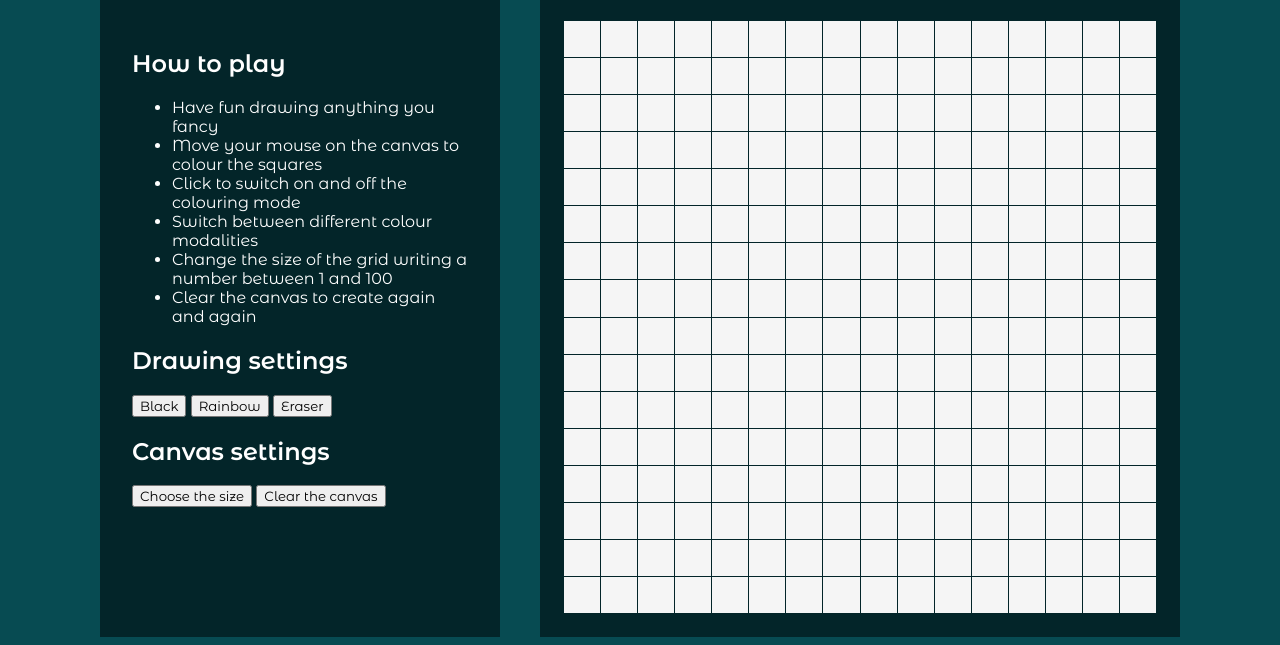
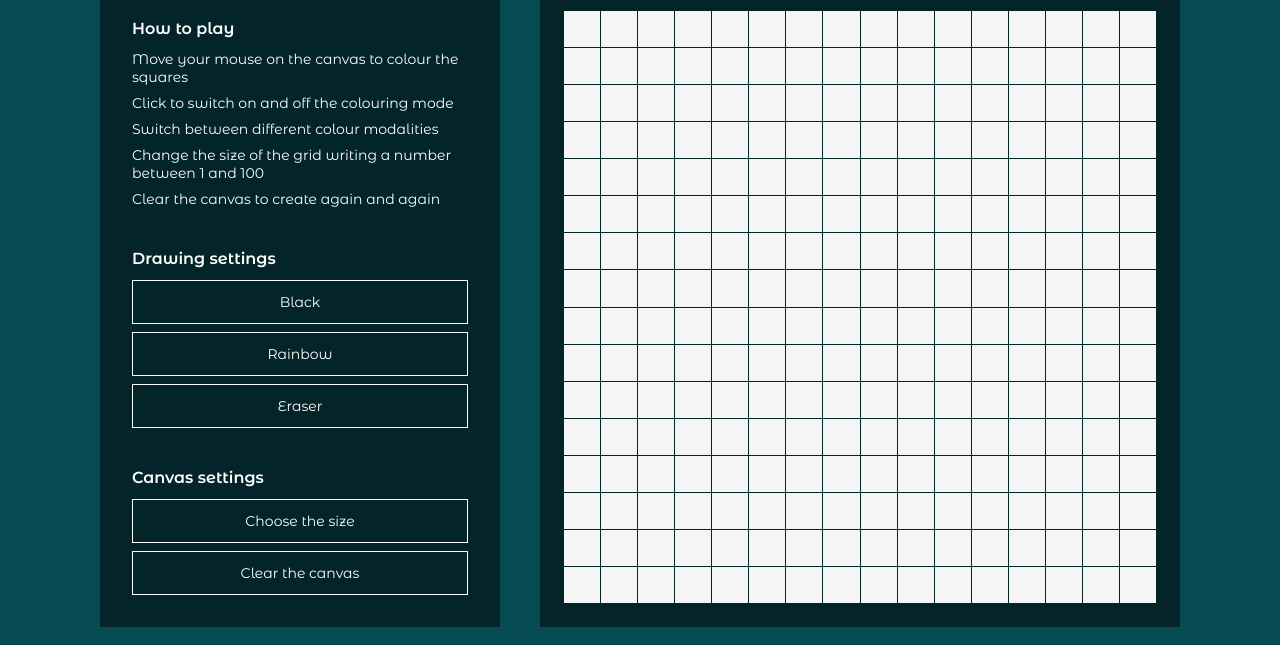
Before and after one commit to ilariaciavarella/odin-etchASketch, a plain HTML site: page index.html in a window 1280 px wide. Shown: the part 155-800 px from the top of the page. Drawn offline with Linux system fonts and the light colour scheme.

Commit message:
Finish styling the UI

```diff
--- a/index.html
+++ b/index.html
@@ -20,22 +20,31 @@
         </header>
         <div class="content">
             <div id="settings">
+                <div class="sect">
                     <h2>How to play</h2>
                     <ul>
-                    <li>Have fun drawing anything you fancy</li>
                         <li>Move your mouse on the canvas to colour the squares</li>
                         <li>Click to switch on and off the colouring mode</li>
                         <li>Switch between different colour modalities</li>
                         <li>Change the size of the grid writing a number between 1 and 100</li>
                         <li>Clear the canvas to create again and again</li>
                     </ul>
+                </div>
+                <div class="sect">
                     <h2>Drawing settings</h2>
+                    <div class="displayBtn">
                         <button>Black</button>
                         <button>Rainbow</button>
                         <button>Eraser</button>
+                    </div>
+                </div>
+                <div class="sect">
                     <h2>Canvas settings</h2>
+                    <div class="displayBtn">
                         <button>Choose the size</button>
                         <button>Clear the canvas</button>
+                    </div>
+                </div>
             </div>
             <div id="pad">
 
--- a/styles.css
+++ b/styles.css
@@ -8,15 +8,41 @@ body {
     width: 100vw;
     height: 100vh;
     margin: 0;
+    font-size: 14px;
 }
 
 h1 {
     text-align: center;
     font-weight: 200;
-    font-size: 72px;
+    font-size: 64px;
     color: white;
     margin: 0;
     padding: 32px 0;
+    letter-spacing: 8px;
+}
+
+h2 {
+    font-size: 16px;
+    margin: 0 0 12px 0;
+}
+
+ul {
+    list-style: none;
+    padding: 0;
+    margin: 0;
+}
+
+li {
+    margin-top: 8px;
+}
+
+button {
+    font-size: 14px;
+    padding: 12px;
+    border-style: none;
+    background-color: transparent;
+    border: 1px solid white;
+    color: white;
 }
 
 .content {
@@ -32,6 +58,17 @@ h1 {
     height: 640px;
     padding: 32px;
     color: white;
+    display: flex;
+    flex-direction: column;
+    justify-content: space-between;
+    gap: 32px;
+    overflow: scroll;
+}
+
+.displayBtn {
+    display: flex;
+    flex-direction: column;
+    gap: 8px;
 }
 
 #pad {
```
Lines whose indentation alone changed are shown as unchanged.
